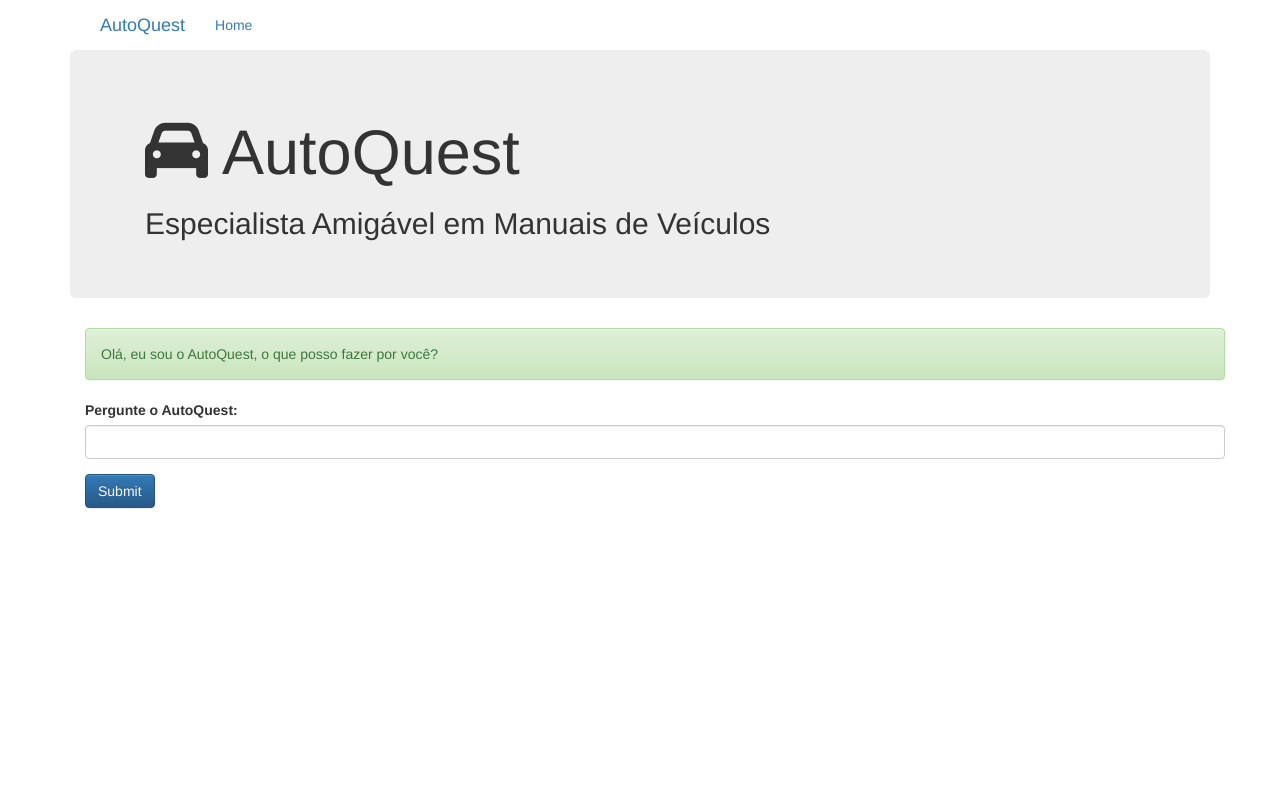
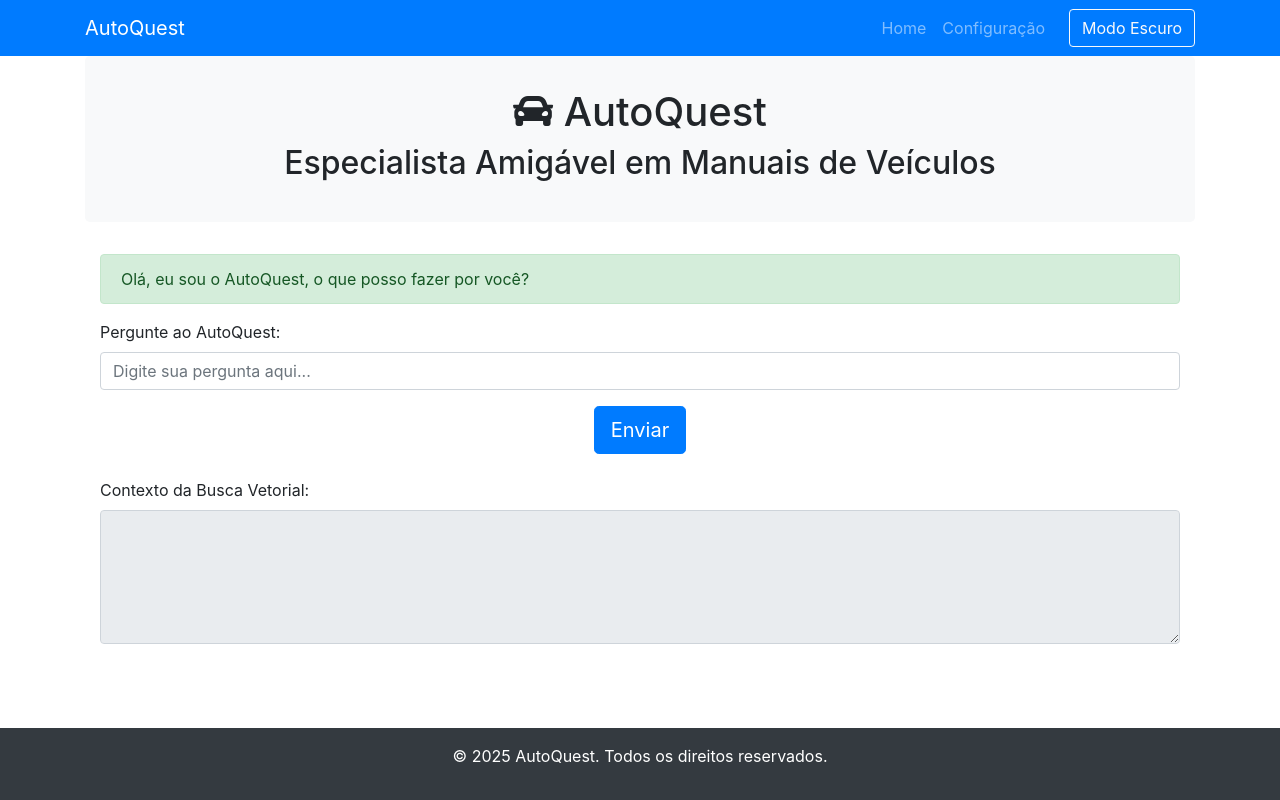
Before and after one commit to RayBasilio123/autoquest, a Flask app: page / in a window 1280 px wide. Run offline with Flask 3, Linux system fonts and the light colour scheme; some libraries are stand-ins or nearby versions.

Commit message:
add:Atualizações na configuração

```diff
--- a/main.py
+++ b/main.py
@@ -2,7 +2,7 @@ import os
 import json
 import logging
 import google.cloud.logging
-from flask import Flask, render_template, request
+from flask import Flask, render_template, request, redirect, url_for
 
 from google.cloud import firestore
 from google.cloud.firestore_v1.vector import Vector
@@ -13,7 +13,7 @@ from vertexai.generative_models import GenerativeModel, GenerationConfig
 from langchain_google_vertexai import VertexAIEmbeddings
 
 # Configure Cloud Logging
-logging_client = google.cloud.logging.Client()
+logging_client = google.cloud.logging.Client(project="pesquisaia-454015")
 logging_client.setup_logging()
 logging.basicConfig(level=logging.INFO)
 
@@ -27,19 +27,34 @@ app = Flask(__name__)
 PROJECT_ID = "pesquisaia-454015"
 db = firestore.Client(project=PROJECT_ID)
 
-# Firestore Collection Reference
-
-collection = db.collection('cod-civil2')
-
 # Vertex AI Embedding Model Initialization
-embedding_model = VertexAIEmbeddings("text-multilingual-embedding-002")
+embedding_model = VertexAIEmbeddings(
+    model_name="text-multilingual-embedding-002",
+    project="pesquisaia-454015"
+)
 
 # Vertex AI Generative Model Initialization
 gen_model = GenerativeModel(model_name="gemini-1.5-pro-001")
 
+# Default configuration values
+model_config = {
+    "model_name": "gemini-1.5-pro-001",
+    "temperature": 0.7,
+    "max_tokens": 256,
+    "mime_type": "application/json",
+    "collection_name": "cod-civil2"
+}
+
+class busca:
+    def __init__(self, nome, categoria, console):
+        self.nome=nome
+        self.categoria=categoria
+        self.console=console
+
 
 # Function to Search the Vector Database and Retrieve Relevant Context
-def search_vector_database(query: str):
+def search_vector_database(query: str, collection_name: str):
+    collection = db.collection(collection_name)
     query_embedding = embedding_model.embed_query(query)
     vector_query = collection.find_nearest(
         vector_field="embedding",
@@ -55,7 +70,7 @@ def search_vector_database(query: str):
     return context
 
 # Function to Send Query and Context to Gemini and Get the Response
-def ask_gemini(question):
+def ask_gemini(question, collection_name):
     # Create a prompt template with context instructions
     prompt_template = """
     Você é um especialista no assunto e deve responder com precisão à pergunta do usuário, utilizando **somente as informações do contexto** fornecido abaixo.
@@ -74,16 +89,16 @@ def ask_gemini(question):
     **Resposta**:
         """
     # Retrieve context for the question using the search_vector_database function
-    context = search_vector_database(question)
+    context = search_vector_database(question, collection_name)
 
     # Format the prompt with the question and retrieved context
     formatted_prompt = prompt_template.format(context=context, question=question)
 
     # Define the generation configuration for the Gemini model
     generation_config = GenerationConfig(
-        temperature=0.7,  # Adjust temperature as needed
-        max_output_tokens=256,  # Maximum tokens in the response
-        response_mime_type="application/json",  # MIME type of response
+        temperature=model_config["temperature"],  # Use the configured temperature
+        max_output_tokens=model_config["max_tokens"],  # Use the configured max tokens
+        response_mime_type=model_config["mime_type"],  # Use the configured MIME type
     )
 
     # Define the contents parameter with the prompt text
@@ -100,15 +115,18 @@ def ask_gemini(question):
         generation_config=generation_config
     )
 
+    # Print the raw response for debugging
+    print("Raw response:", response.text)
+
     # Parse the JSON response to extract the answer field
     response_text = response.text if response else "{}"  # Default to empty JSON if no response
     try:
         response_json = json.loads(response_text)  # Parse the JSON string into a dictionary
-        answer = response_json.get("answer", "No answer found.")  # Get the "answer" field
-    except json.JSONDecodeError:
+        answer = response_json.get("resposta", "No answer found.")  # Get the "resposta" field
+    except (json.JSONDecodeError, IndexError, KeyError):
         answer = "Error: Unable to parse response."
 
-    return answer
+    return answer, context
 
 # Home page route
 @app.route("/", methods=["POST", "GET"])
@@ -117,6 +135,7 @@ def main():
     if request.method == "GET":
         question = ""
         answer = "Olá, eu sou o AutoQuest, o que posso fazer por você?"
+        context = ""
 
     # Handle POST request when the user submits a question
     else:
@@ -126,7 +145,7 @@ def main():
         logging.info(question, extra={"labels": {"service": "cymbal-service", "component": "question"}})
 
         # Get the answer from Gemini based on the vector database search
-        answer = ask_gemini(question)
+        answer, context = ask_gemini(question, model_config["collection_name"])
 
     # Log the generated answer
     logging.info(answer, extra={"labels": {"service": "cymbal-service", "component": "answer"}})
@@ -139,10 +158,32 @@ def main():
         "botname": BOTNAME,
         "message": answer,
         "input": question,
+        "context": context
     }
 
     return render_template("index.html", config=config)
 
+@app.route("/novo", methods=["POST", "GET"])
+def novo():
+    if request.method == "POST":
+        # Update model configuration with the new values from the form
+        model_config["model_name"] = request.form["model_name"]
+        model_config["temperature"] = float(request.form["temperature"])
+        model_config["max_tokens"] = int(request.form["max_tokens"])
+        model_config["mime_type"] = request.form["mime_type"]
+        model_config["collection_name"] = request.form["collection_name"]
+
+        # Update the generative model with the new model name
+        global gen_model
+        gen_model = GenerativeModel(model_name=model_config["model_name"])
+
+        return redirect(url_for("novo"))
+
+    # Get all collections from Firestore
+    collections = [collection.id for collection in db.collections()]
+
+    return render_template('novo.html', collections=collections, **model_config)
+
 # Run the Flask app
 if __name__ == "__main__":
     app.run(debug=True, host="0.0.0.0", port=int(os.environ.get("PORT", 8080)))
--- a/templates/index.html
+++ b/templates/index.html
@@ -1,24 +1,52 @@
 {% extends "layout.html" %}
 {% block content %}
-<div class="jumbotron">
+<div class="jumbotron text-center">
     <div class="container">
-        <h1><i class="fas fa-car"></i> {{ config.botname }}</h1>
-        <h2>{{config.subtitle}}</h2>
-
+        <h1 class="text-black-important"><i class="fas fa-car"></i> {{ config.botname }}</h1>
+        <h2 class="text-black-important">{{ config.subtitle }}</h2>
     </div>
 </div>
-<div class="container">
+<div class="container mt-4">
     <div id="responses" class="alert alert-success" role="alert">
-       {{config.message}}
+       {{ config.message }}
     </div>
 
-    <form method="POST">
-    <div class="form-group">
-        <label for="input">Pergunte o {{config.botname}}:</label>
-        <input type="text" value="{{config.input}}" id="input" name="input" class="form-control" />
+    <form method="POST" class="needs-validation" novalidate>
+        <div class="form-group">
+            <label for="input">Pergunte ao {{ config.botname }}:</label>
+            <input type="text" value="{{ config.input }}" id="input" name="input" class="form-control" placeholder="Digite sua pergunta aqui..." required>
+            <div class="invalid-feedback">
+                Por favor, insira uma pergunta.
+            </div>
+        </div>
+        <div class="text-center">
+            <input type="submit" class="btn btn-primary btn-lg" value="Enviar">
+        </div>
+    </form>
+    <div class="form-group mt-4">
+        <label for="context">Contexto da Busca Vetorial:</label>
+        <textarea id="context" class="form-control" rows="5" readonly>{{ config.context }}</textarea>
     </div>
-    <div><input type="submit" class="btn btn-primary"></div>
-    </form>
+</div>
 
-</div>
+<script>
+    // Example starter JavaScript for disabling form submissions if there are invalid fields
+    (function() {
+        'use strict';
+        window.addEventListener('load', function() {
+            // Fetch all the forms we want to apply custom Bootstrap validation styles to
+            var forms = document.getElementsByClassName('needs-validation');
+            // Loop over them and prevent submission
+            var validation = Array.prototype.filter.call(forms, function(form) {
+                form.addEventListener('submit', function(event) {
+                    if (form.checkValidity() === false) {
+                        event.preventDefault();
+                        event.stopPropagation();
+                    }
+                    form.classList.add('was-validated');
+                }, false);
+            });
+        }, false);
+    })();
+</script>
 {% endblock %}
--- a/templates/layout.html
+++ b/templates/layout.html
@@ -1,43 +1,119 @@
-<!doctype html>
-<html lang="en">
-    <link rel="stylesheet" href="https://cdnjs.cloudflare.com/ajax/libs/font-awesome/6.0.0/css/all.min.css">
+<!DOCTYPE html>
+<html lang="pt-br">
 <head>
-    <title>{{config.title}}</title>
-    <meta charset="utf-8">
-    <meta name="viewport" content="width=device-width, initial-scale=1">
-     <link rel="stylesheet" href="https://maxcdn.bootstrapcdn.com/bootstrap/3.3.7/css/bootstrap.min.css">
-     <link rel="stylesheet" href="https://maxcdn.bootstrapcdn.com/bootstrap/3.3.7/css/bootstrap-theme.min.css">
-    <!-- Latest compiled and minified JavaScript -->
-    <script src="https://maxcdn.bootstrapcdn.com/bootstrap/3.3.7/js/bootstrap.min.js"></script>
+    <meta charset="UTF-8">
+    <meta name="viewport" content="width=device-width, initial-scale=1.0">
+    <title>{{ config.title }}</title>
+    <link rel="stylesheet" href="https://stackpath.bootstrapcdn.com/bootstrap/4.5.2/css/bootstrap.min.css">
+    <link rel="stylesheet" href="https://cdnjs.cloudflare.com/ajax/libs/font-awesome/5.15.3/css/all.min.css">
+    <style>
+        body {
+            padding-top: 56px;
+        }
+        .jumbotron {
+            background-color: #f8f9fa;
+            padding: 2rem 1rem;
+        }
+        footer {
+            position: fixed;
+            bottom: 0;
+            width: 100%;
+        }
+        .dark-mode {
+            background-color: #121212;
+            color: #ffffff;
+        }
+        .dark-mode .navbar, .dark-mode footer {
+            background-color: #1f1f1f;
+        }
+        .dark-mode .text-black-important {
+            color: #000000 !important;
+        }
+    </style>
 </head>
 <body>
-<div class="container">
-    <nav class="nav nav-pills">
-        <div class="container-fluid">
-            <!-- Brand and toggle get grouped for better mobile display -->
-            <div class="navbar-header">
-                <button type="button" class="navbar-toggle collapsed" data-toggle="collapse"
-                        data-target="#bs-example-navbar-collapse-1" aria-expanded="false">
-                    <span class="sr-only">Toggle navigation</span>
-                    <span class="icon-bar"></span>
-                    <span class="icon-bar"></span>
-                    <span class="icon-bar"></span>
-                </button>
-                <a class="navbar-brand" href="/">{{config.title}}</a>
+    <nav class="navbar navbar-expand-lg navbar-dark bg-primary fixed-top">
+        <div class="container">
+            <a class="navbar-brand" href="#">{{ config.title }}</a>
+            <button class="navbar-toggler" type="button" data-toggle="collapse" data-target="#navbarResponsive" aria-controls="navbarResponsive" aria-expanded="false" aria-label="Toggle navigation">
+                <span class="navbar-toggler-icon"></span>
+            </button>
+            <div class="collapse navbar-collapse" id="navbarResponsive">
+                <ul class="navbar-nav ml-auto">
+                    <li class="nav-item">
+                        <a class="nav-link" href="/">Home</a>
+                    </li>
+                    <li class="nav-item">
+                        <a class="nav-link" href="/novo">Configuração</a>
+                    </li>
+                </ul>
+                <button class="btn btn-outline-light ml-3" id="darkModeToggle">Modo Escuro</button>
+            </div>
+        </div>
+    </nav>
+    <main role="main" class="container">
+        {% block content %}
+        <div class="jumbotron text-center">
+            <div class="container">
+                <h1 class="text-black-important"><i class="fas fa-car"></i> {{ config.botname }}</h1>
+                <h2 class="text-black-important">{{ config.subtitle }}</h2>
+            </div>
+        </div>
+        <div class="container mt-4">
+            <div id="responses" class="alert alert-success" role="alert">
+               {{ config.message }}
             </div>
 
-            <!-- Collect the nav links, forms, and other content for toggling -->
-            <div class="collapse navbar-collapse" id="bs-example-navbar-collapse-1">
-                <ul class="nav navbar-nav">
-                    <li><a href="/">Home</a></li>
-                </ul>
-            </div><!-- /.navbar-collapse -->
-        </div><!-- /.container-fluid -->
-    </nav>
+            <form method="POST" class="needs-validation" novalidate>
+                <div class="form-group">
+                    <label for="input">Pergunte ao {{ config.botname }}:</label>
+                    <input type="text" value="{{ config.input }}" id="input" name="input" class="form-control" placeholder="Digite sua pergunta aqui..." required>
+                    <div class="invalid-feedback">
+                        Por favor, insira uma pergunta.
+                    </div>
+                </div>
+                <div class="text-center">
+                    <input type="submit" class="btn btn-primary btn-lg" value="Enviar">
+                </div>
+            </form>
+            <div class="form-group mt-4">
+                <label for="context">Contexto da Busca Vetorial:</label>
+                <textarea id="context" class="form-control" rows="5" readonly>{{ config.context }}</textarea>
+            </div>
+        </div>
 
-            {% block content %}{% endblock %}
-
-    <footer></footer>
-</div>
+        <script>
+            // Example starter JavaScript for disabling form submissions if there are invalid fields
+            (function() {
+                'use strict';
+                window.addEventListener('load', function() {
+                    // Fetch all the forms we want to apply custom Bootstrap validation styles to
+                    var forms = document.getElementsByClassName('needs-validation');
+                    // Loop over them and prevent submission
+                    var validation = Array.prototype.filter.call(forms, function(form) {
+                        form.addEventListener('submit', function(event) {
+                            if (form.checkValidity() === false) {
+                                event.preventDefault();
+                                event.stopPropagation();
+                            }
+                            form.classList.add('was-validated');
+                        }, false);
+                    });
+                }, false);
+            })();
+        </script>
+        {% endblock %}
+    </main>
+    <footer class="bg-dark text-white text-center py-3">
+        <p>&copy; 2025 AutoQuest. Todos os direitos reservados.</p>
+    </footer>
+    <script src="https://code.jquery.com/jquery-3.5.1.slim.min.js"></script>
+    <script src="https://cdn.jsdelivr.net/npm/@popperjs/core@2.5.4/dist/umd/popper.min.js"></script>
+    <script src="https://stackpath.bootstrapcdn.com/bootstrap/4.5.2/js/bootstrap.min.js"></script>
+    <script>
+        document.getElementById('darkModeToggle').addEventListener('click', function() {
+            document.body.classList.toggle('dark-mode');
+        });
+    </script>
 </body>
 </html>
```
Also changed, not shown: templates/novo.html (added, +76 -0 lines).
